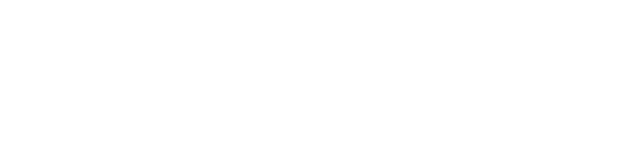
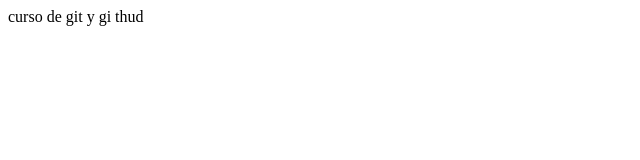
Before and after one commit to JoseManuelR/curso-git, a plain HTML site: page index.html in a window 1280 px wide. Shown: the whole page, without its empty margins (0-640 px from the left). Drawn offline with Linux system fonts and the light colour scheme.

Commit message:
se edito el titulo de la pagina principal y se agrego al cuerpo de la misma

```diff
--- a/index.html
+++ b/index.html
@@ -4,10 +4,10 @@
     <meta charset="UTF-8">
     <meta name="viewport" content="width=device-width, initial-scale=1.0">
     <meta http-equiv="X-UA-Compatible" content="ie=edge">
-    <title>Document</title>
+    <title>curso de git y gi thud</title>
 </head>
 <body>
-
+    <hi>curso de git y gi thud</hi>
 
 </body>
 </html>
```
